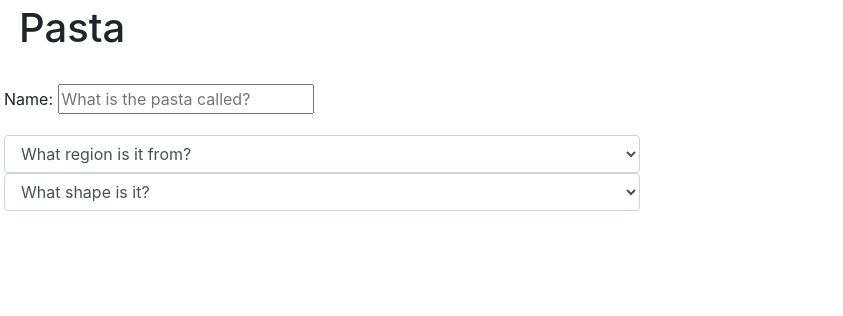
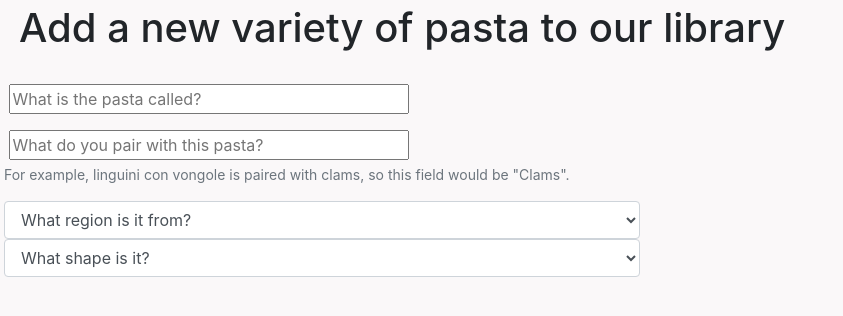
Before and after one commit to marco89/pasta, a PHP site: page /AddRecipe.php in a window 1280 px wide. Shown: the top 316 px of the page, without its empty margins (0-843 px from the left). Run offline with PHP 8.4, Linux system fonts and the light colour scheme; some libraries are stand-ins or nearby versions.

Commit message:
added more input fields

```diff
--- a/AddRecipe.php
+++ b/AddRecipe.php
@@ -30,16 +30,22 @@ include "types.php";
 
 ?>
 
-<body>
+<body style="background-color:#faf8f9">
     <div class="container-fluid w-100 h-50 p-1">
         <div class="col-md-12">
-            <h1>Pasta</h1>
+            <h1>Add a new variety of pasta to our library</h1>
             <br>
         </div>
-        <div class="form-group w-50">
+        <div class="form-group">
             <!--why doesn't width scaling work here?-->
-            <label for="exampleInputEmail1">Name:</label>
-            <input type="text" id="pasta-name" name="pasta-name" value="<?= $_POST['pasta-name'] ?? ''; ?>" placeholder="What is the pasta called?" />
+            <label for="exampleInputEmail1"></label>
+            <input type="text" id="pasta-name" name="pasta-name" value="<?= $_POST['pasta-name'] ?? ''; ?>" placeholder="What is the pasta called?" style="width: 400px;" />
+        </div>
+        <div class="form-group">
+            <!--why doesn't width scaling work here?-->
+            <label for="exampleInputEmail1"></label>
+            <input type="text" id="pairing" name="pairing" value="<?= $_POST['pairing'] ?? ''; ?>" placeholder="What do you pair with this pasta?" style="width: 400px;" />
+            <small id="pairingHelp" class="form-text text-muted">For example, linguini con vongole is paired with clams, so this field would be "Clams".</small>
         </div>
         <select class="form-control w-50">
             <option hidden selected="selected">What region is it from?</option>
```
